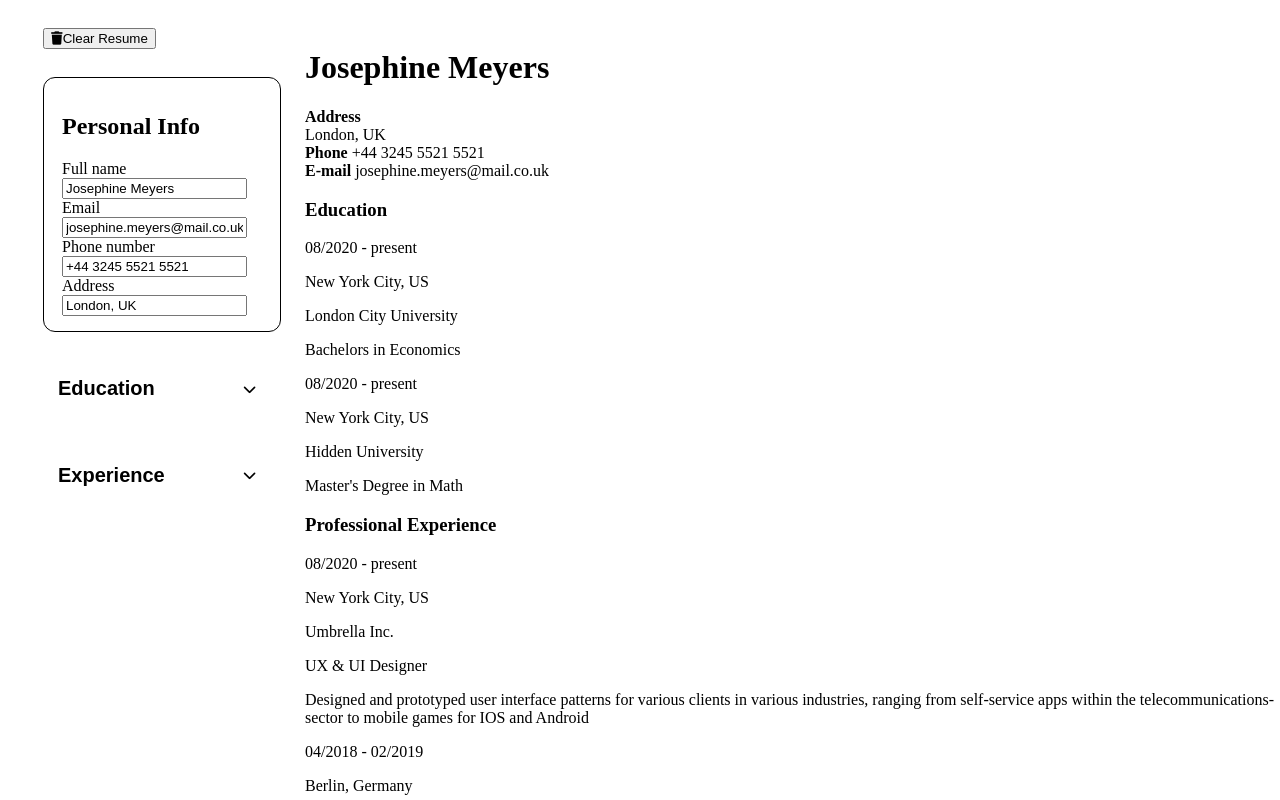
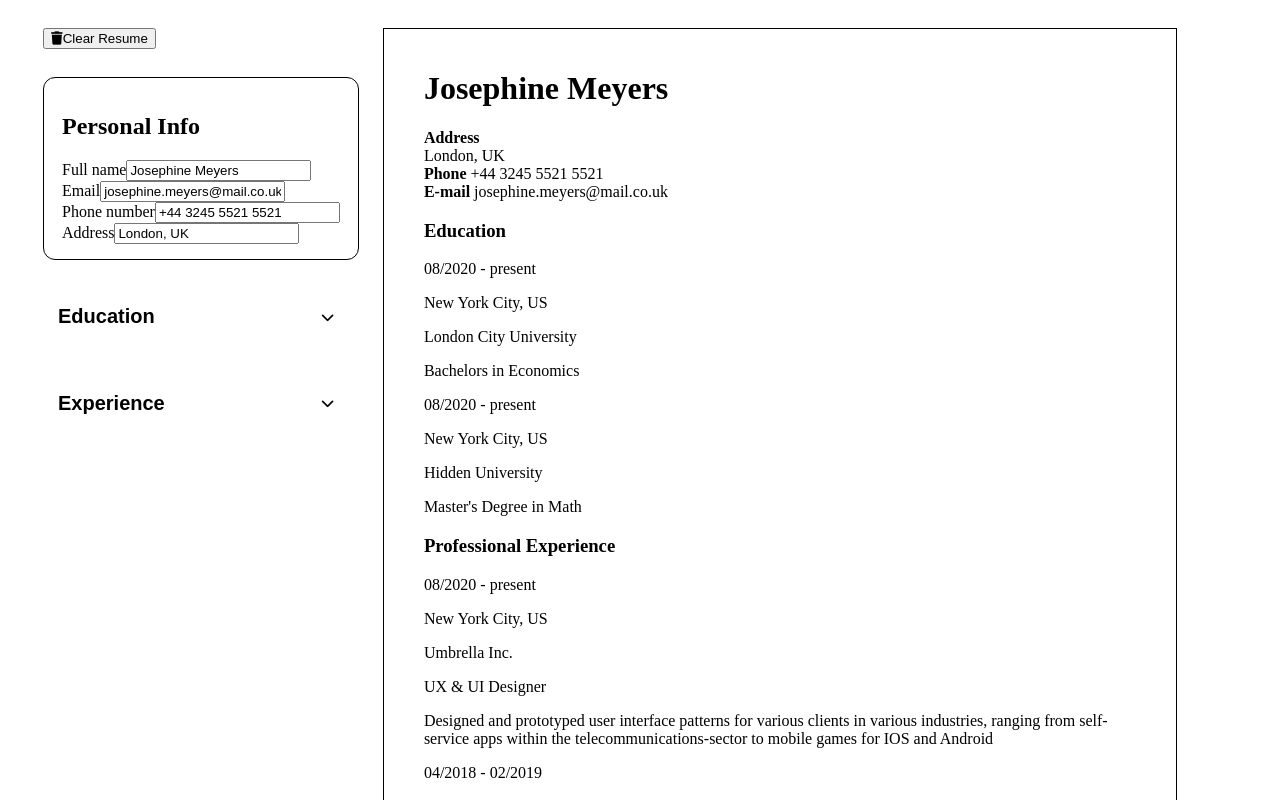
Before and after one commit to Dreis27/CV-application, a React (Vite) app: page / in a window 1280 px wide. Shown: the top 800 px of the page. Built offline with nearby package versions, Linux system fonts and the light colour scheme.

Commit message:
edit style

```diff
--- a/src/styles/buttonCreateForm.css
+++ b/src/styles/buttonCreateForm.css
@@ -0,0 +1,19 @@
+.create-form {
+    background-color: transparent;
+    border-radius: 5000px;
+    padding: 0px 15px 0px 15px;
+    border: 2px solid rgb(111, 113, 117);
+    transition: transform 0.3s ease;
+}
+
+.create-form .fa-plus {
+    margin-right: 8px;
+}
+
+.create-form:hover {
+   transform: scale(1.05);
+}
+.button-content {
+    margin-top: 10px;
+    margin-bottom: 10px;
+}
--- a/src/styles/resume.css
+++ b/src/styles/resume.css
@@ -0,0 +1,18 @@
+.resume-container {
+    width: 21cm;
+    height: 29.7cm;
+    border: 1px solid black;
+    box-sizing: border-box;
+    padding: 20px 40px;
+}
+
+.resume {
+    background-color: white;
+    top: 0px;
+    display: grid;
+    margin: 0px;
+}
+
+PersonalInfoSection {
+    margin: 2000px
+}
```
